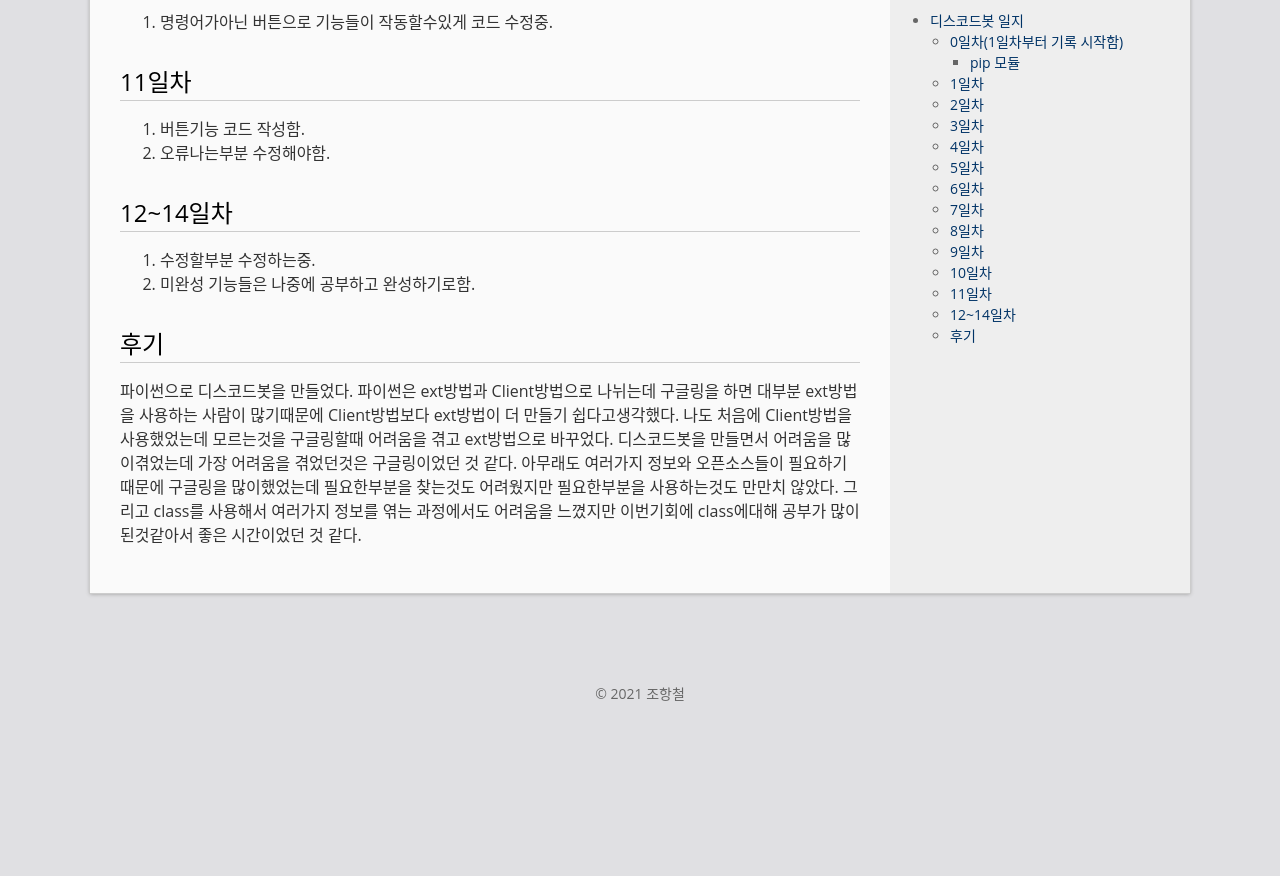
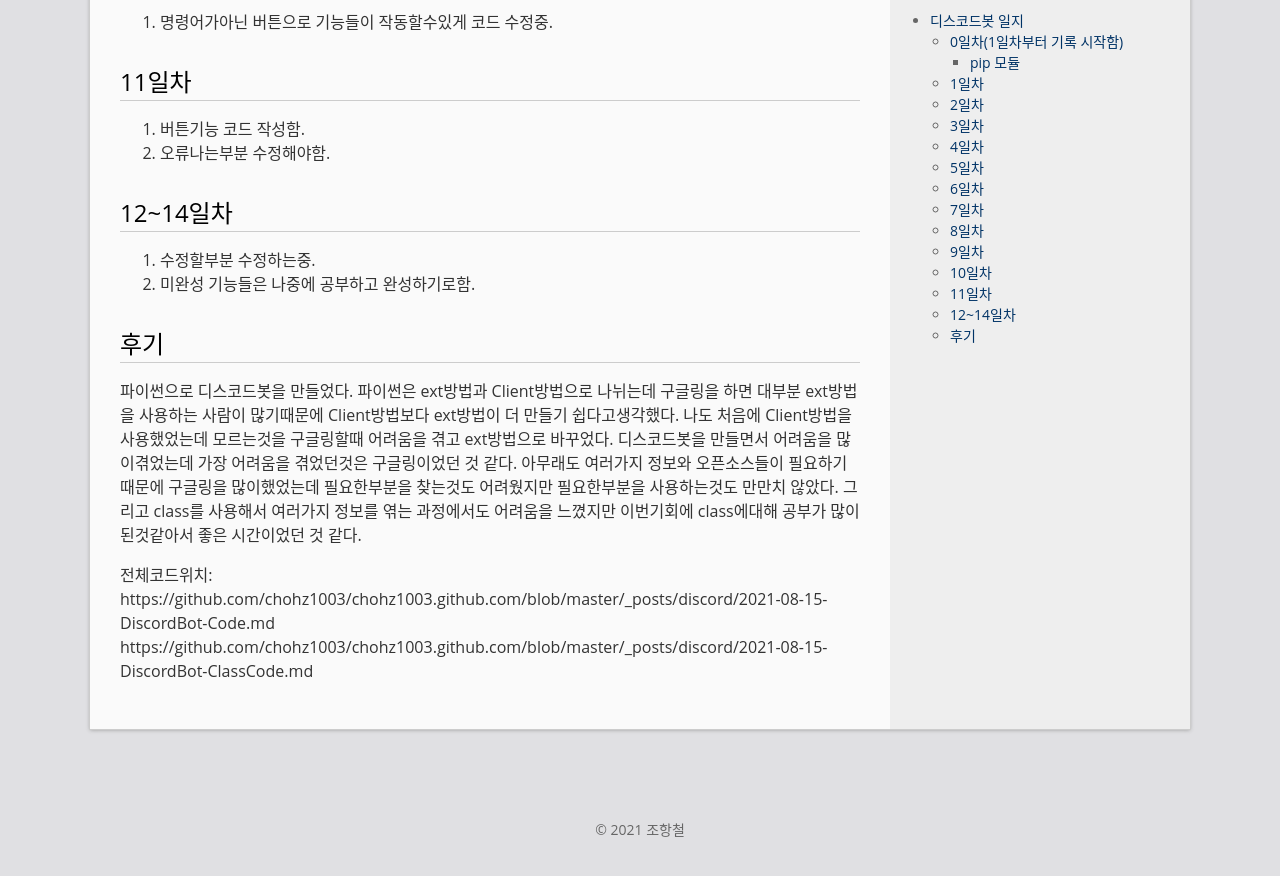
Before and after one commit to chohz1003/chohz1003.github.com, a Jekyll site: the page built from _posts/discord/2021-07-17-discordbot.md, in a window 1280 px wide and 900 px high, scrolled down 2167 px. Shown: the top 876 px of the window. Built offline with Jekyll 4.4.1, drawn with Linux system fonts in a browser that asks for light colours; before the commit the page ends 2931 px from its top, so only the background shows below that; some of the changed lines change nothing that is shown; some of the changed text lies outside the part shown.

Commit message:
Update 2021-07-17-discordbot.md

```diff
--- a/_posts/discord/2021-07-17-discordbot.md
+++ b/_posts/discord/2021-07-17-discordbot.md
@@ -1,6 +1,6 @@
 ---
 layout: post
-title: "discordbot"
+title: "Discord Bot"
 date: 2021-07-17 18:00:00
 categories: jekyll update
 permalink: /archivers/discordbot
@@ -78,3 +78,7 @@ pip install asyncio
 
 ## 후기
 파이썬으로 디스코드봇을 만들었다. 파이썬은 ext방법과 Client방법으로 나뉘는데 구글링을 하면 대부분 ext방법을 사용하는 사람이 많기때문에 Client방법보다 ext방법이 더 만들기 쉽다고생각했다. 나도 처음에 Client방법을 사용했었는데 모르는것을 구글링할때 어려움을 겪고 ext방법으로 바꾸었다. 디스코드봇을 만들면서 어려움을 많이겪었는데 가장 어려움을 겪었던것은 구글링이었던 것 같다. 아무래도 여러가지 정보와 오픈소스들이 필요하기때문에 구글링을 많이했었는데 필요한부분을 찾는것도 어려웠지만 필요한부분을 사용하는것도 만만치 않았다. 그리고 class를 사용해서 여러가지 정보를 엮는 과정에서도 어려움을 느꼈지만 이번기회에 class에대해 공부가 많이 된것같아서 좋은 시간이었던 것 같다.
+
+전체코드위치:
+https://github.com/chohz1003/chohz1003.github.com/blob/master/_posts/discord/2021-08-15-DiscordBot-Code.md
+https://github.com/chohz1003/chohz1003.github.com/blob/master/_posts/discord/2021-08-15-DiscordBot-ClassCode.md
```
